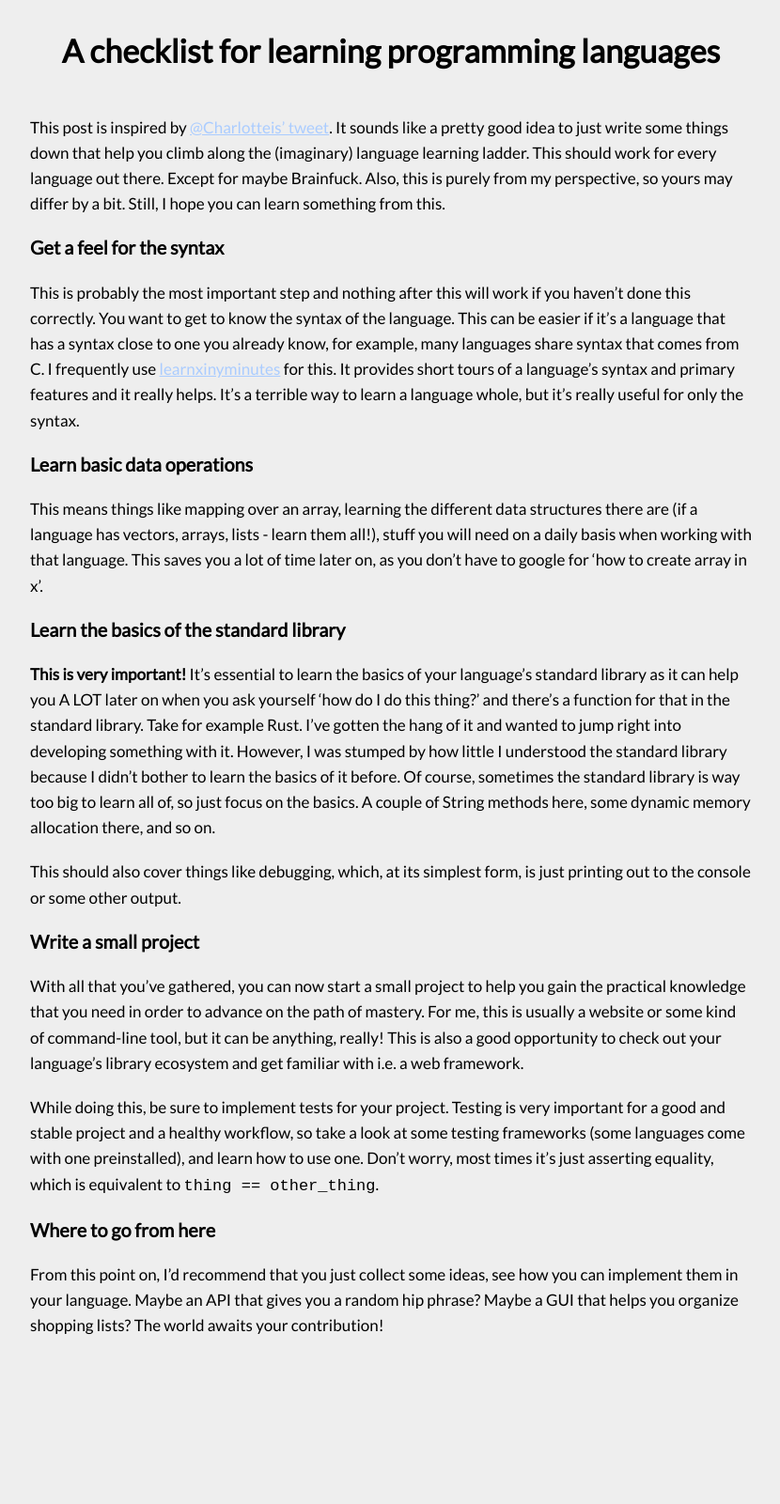
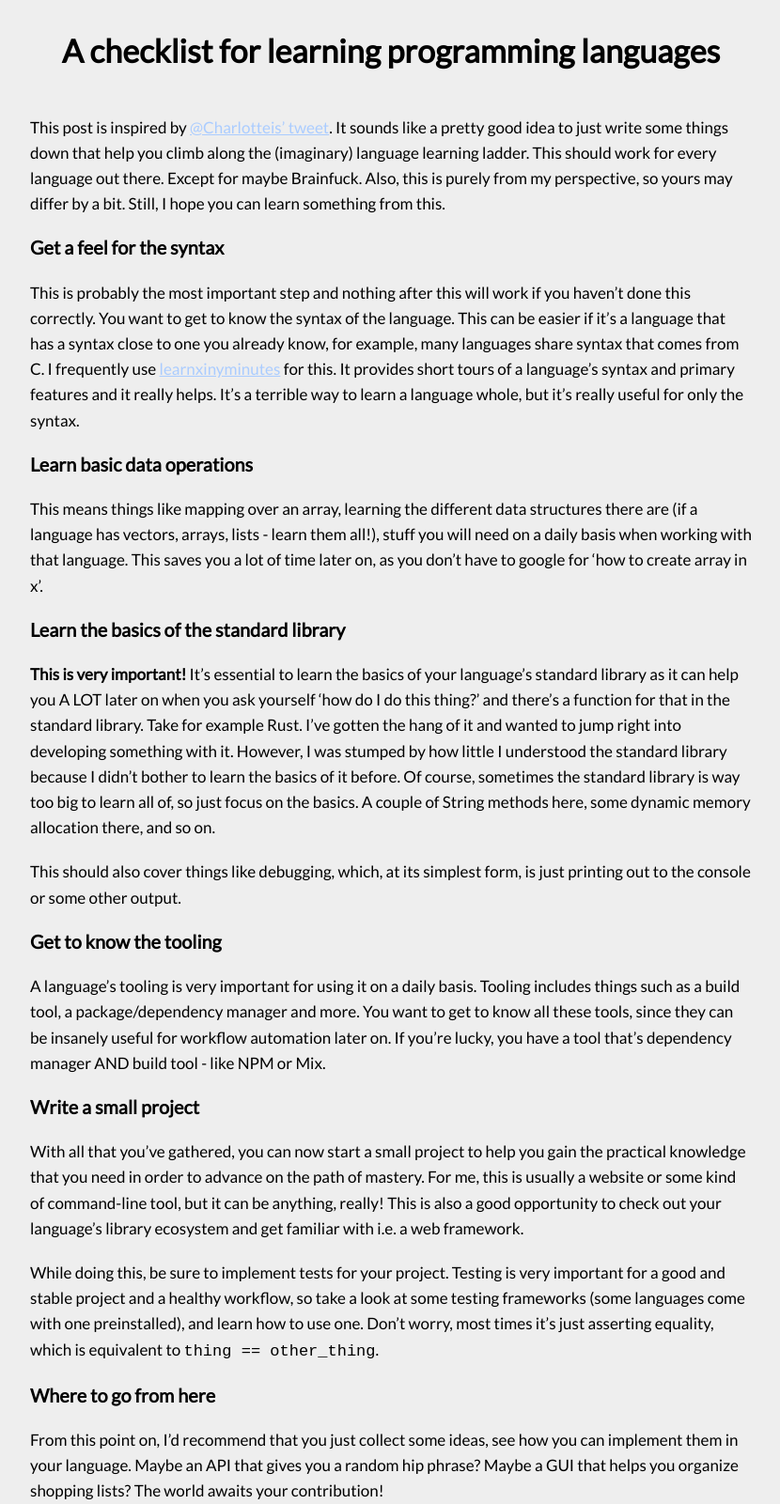
Before and after one commit to g639090/brainfuck-website, a Jekyll site: the page built from _posts/2016-04-24-programming-checklist.md, in a window 1280 px wide. Shown: the whole page at 94% size, without its empty margins (224-1054 px from the left). Built offline with Jekyll 4.4.1, drawn with Linux system fonts in a browser that asks for light colours; before the commit the page ends 1425 px from its top, so only the background shows below that.

Commit message:
add section about tooling

```diff
--- a/_posts/2016-04-24-programming-checklist.md
+++ b/_posts/2016-04-24-programming-checklist.md
@@ -44,6 +44,14 @@ allocation there, and so on.
 This should also cover things like debugging, which, at its simplest form, is
 just printing out to the console or some other output.
 
+<h3>Get to know the tooling</h3>
+
+A language's tooling is very important for using it on a daily basis. Tooling
+includes things such as a build tool, a package/dependency manager and more.
+You want to get to know all these tools, since they can be insanely useful for
+workflow automation later on. If you're lucky, you have a tool that's
+dependency manager AND build tool - like NPM or Mix.
+
 <h3>Write a small project</h3>
 
 With all that you've gathered, you can now start a small project to help you
```
